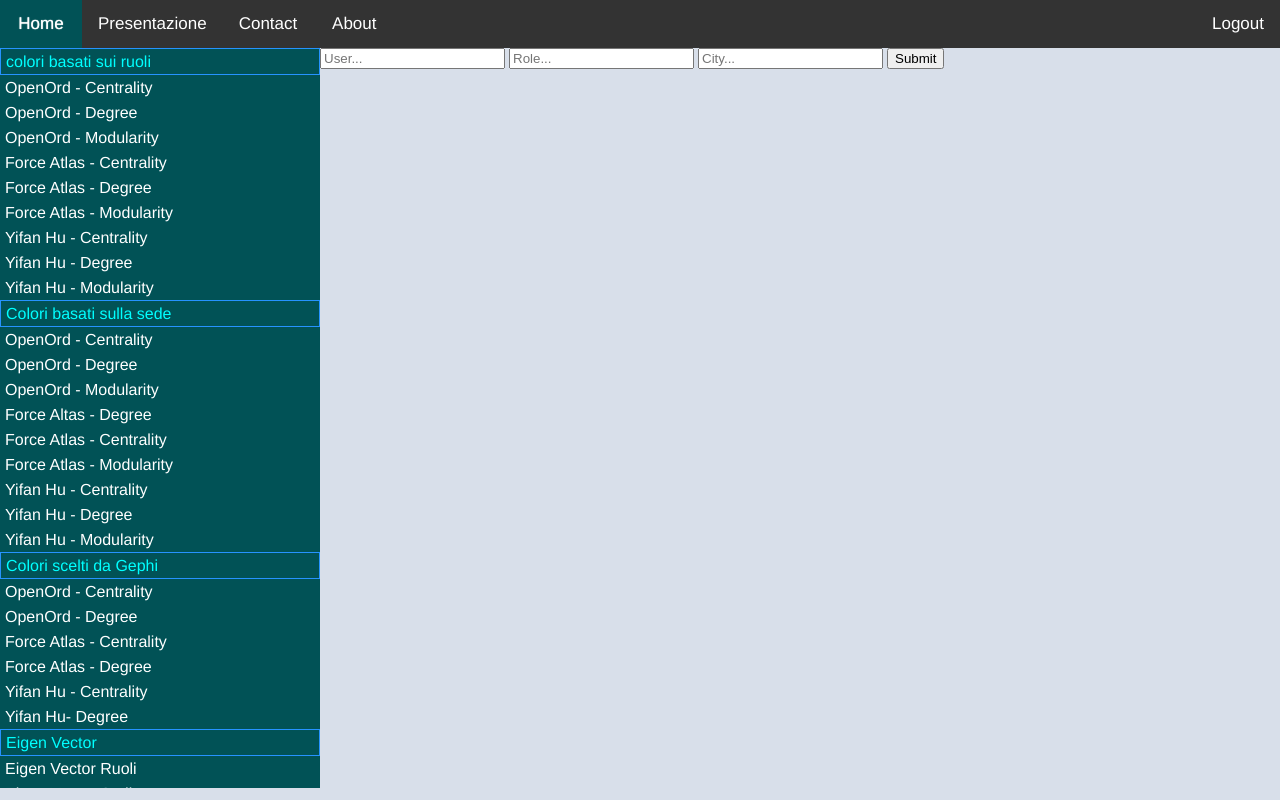
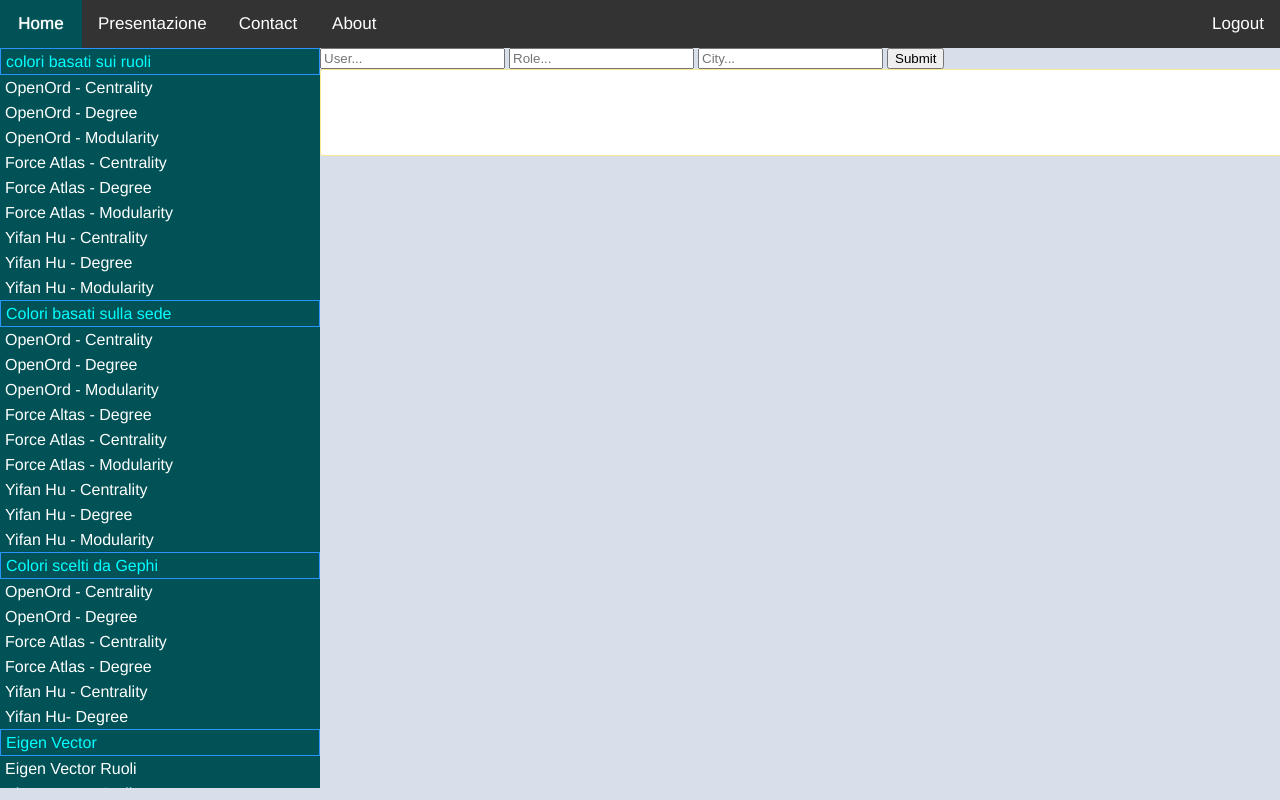
Before and after one commit to brofjst/dinamici, a Django app: template home/templates/home/index.html in a window 1280 px wide. Run offline with Django 3.2, Linux system fonts and the light colour scheme; the template is opened without the code that fills it, so the values that code supplies are empty.

Commit message:
Pre-Text Area

```diff
--- a/home/static/home/menu.css
+++ b/home/static/home/menu.css
@@ -1,6 +1,7 @@
 body {
     background-color: rgb(216, 223, 234);
     margin: 0;
+    width: 100%;
 }
 
 #menu ul {
--- a/home/static/home/rightbox.css
+++ b/home/static/home/rightbox.css
@@ -2,4 +2,23 @@ div#rightbox{
     float: right;
     width: 75%;
     overflow: hidden;
+    height: 100%;
 }
+
+#textbox{
+    height: 100%;
+    width: 100%;
+}
+
+#area{
+    resize: none;
+    width: 100%;
+    height: 100%;
+    direction:rtl;
+    display:block;
+    max-width:100%;
+    line-height:1.5;
+    padding:15px 15px 30px;
+    border-radius:3px;
+    border:1px solid #F7E98D;
+}
--- a/home/templates/home/index.html
+++ b/home/templates/home/index.html
@@ -54,6 +54,9 @@
                 <button id="search_submit" type="submit" >Submit</button>
             </form>
         </div>
+        <div id="textbox">
+            <textarea id="area""></textarea>
+        </div>
     </div>
     {% endblock %}
 </body>
```
Also changed, not shown: home/views.py (+24 -31 lines), db.sqlite3.
